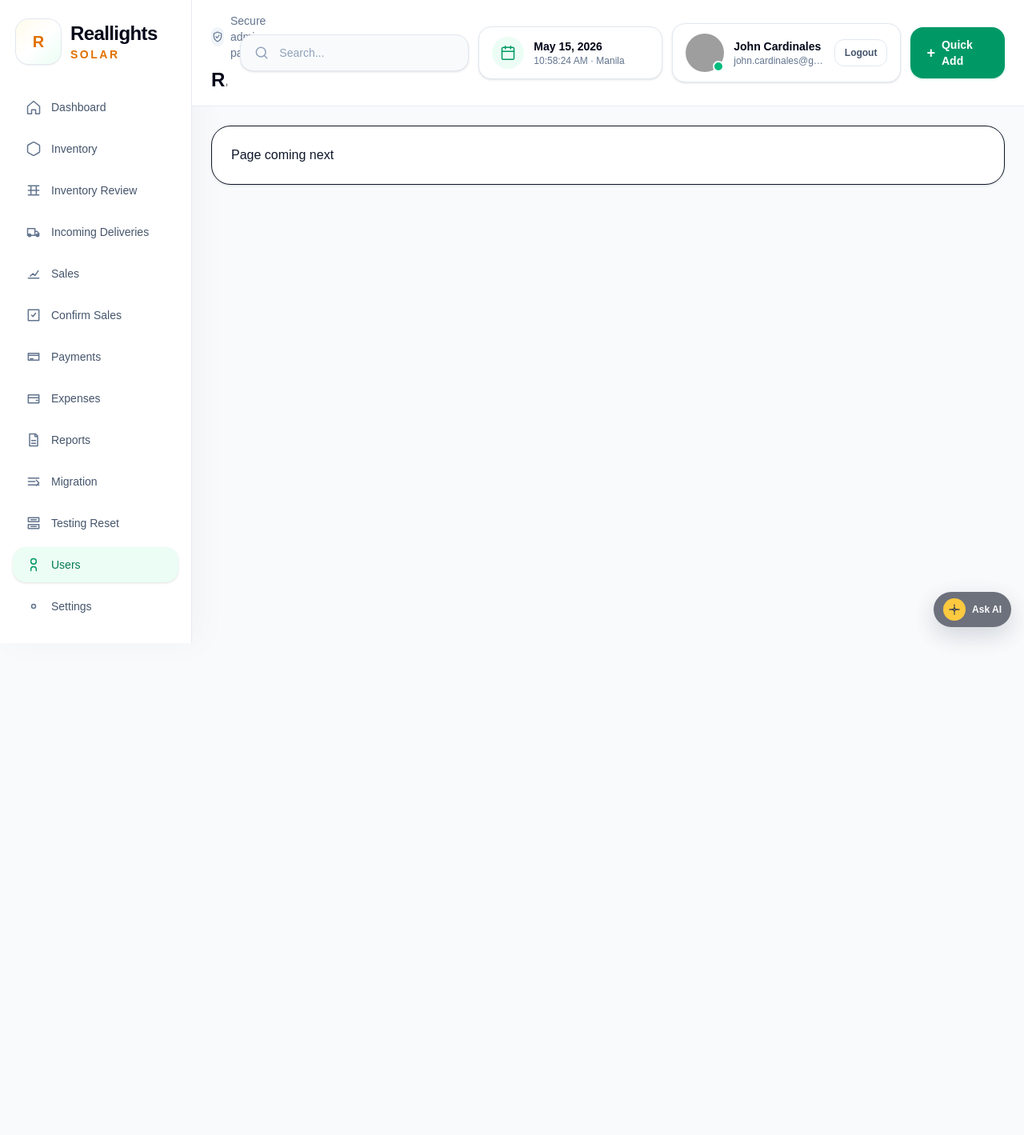
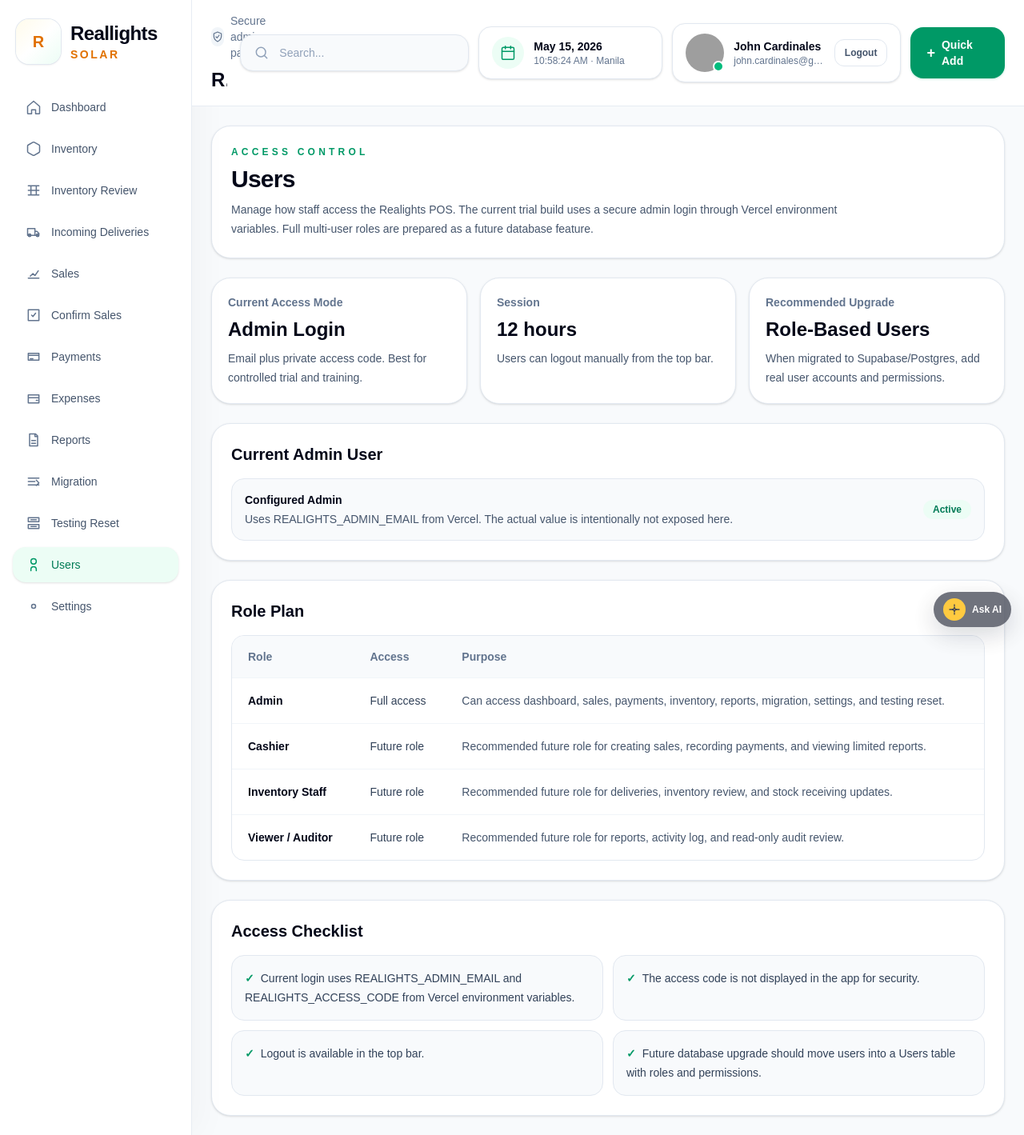
Before and after one commit to johncardinales-cpu/realight-dashboard, a Next.js app: page /users in a window 1280 px wide. Shown: the whole page at 80% size. Before the commit the page ends 804 px from the top, so only its background shows below. Built offline with nearby package versions, Linux system fonts and the light colour scheme; grey boxes are pictures that could not be loaded.

Commit message:
Add working users access page

```diff
--- a/app/users/page.tsx
+++ b/app/users/page.tsx
@@ -1,3 +1,109 @@
-export default function Page() {
-  return <div className="rounded-3xl border bg-white p-6 shadow-sm">Page coming next</div>;
+const roles = [
+  {
+    role: "Admin",
+    access: "Full access",
+    description: "Can access dashboard, sales, payments, inventory, reports, migration, settings, and testing reset.",
+  },
+  {
+    role: "Cashier",
+    access: "Future role",
+    description: "Recommended future role for creating sales, recording payments, and viewing limited reports.",
+  },
+  {
+    role: "Inventory Staff",
+    access: "Future role",
+    description: "Recommended future role for deliveries, inventory review, and stock receiving updates.",
+  },
+  {
+    role: "Viewer / Auditor",
+    access: "Future role",
+    description: "Recommended future role for reports, activity log, and read-only audit review.",
+  },
+];
+
+const checklist = [
+  "Current login uses REALIGHTS_ADMIN_EMAIL and REALIGHTS_ACCESS_CODE from Vercel environment variables.",
+  "The access code is not displayed in the app for security.",
+  "Logout is available in the top bar.",
+  "Future database upgrade should move users into a Users table with roles and permissions.",
+];
+
+export default function UsersPage() {
+  return (
+    <section className="space-y-6">
+      <div className="rounded-3xl border border-slate-200 bg-white p-6 shadow-sm">
+        <p className="text-xs font-bold uppercase tracking-[0.35em] text-emerald-600">Access Control</p>
+        <h1 className="mt-2 text-3xl font-bold tracking-tight text-slate-950">Users</h1>
+        <p className="mt-2 max-w-3xl text-sm leading-6 text-slate-600">
+          Manage how staff access the Realights POS. The current trial build uses a secure admin login through Vercel environment variables. Full multi-user roles are prepared as a future database feature.
+        </p>
+      </div>
+
+      <div className="grid grid-cols-1 gap-4 lg:grid-cols-3">
+        <div className="rounded-3xl border border-slate-200 bg-white p-5 shadow-sm">
+          <p className="text-sm font-semibold text-slate-500">Current Access Mode</p>
+          <p className="mt-2 text-2xl font-bold text-slate-950">Admin Login</p>
+          <p className="mt-2 text-sm leading-6 text-slate-600">Email plus private access code. Best for controlled trial and training.</p>
+        </div>
+        <div className="rounded-3xl border border-slate-200 bg-white p-5 shadow-sm">
+          <p className="text-sm font-semibold text-slate-500">Session</p>
+          <p className="mt-2 text-2xl font-bold text-slate-950">12 hours</p>
+          <p className="mt-2 text-sm leading-6 text-slate-600">Users can logout manually from the top bar.</p>
+        </div>
+        <div className="rounded-3xl border border-slate-200 bg-white p-5 shadow-sm">
+          <p className="text-sm font-semibold text-slate-500">Recommended Upgrade</p>
+          <p className="mt-2 text-2xl font-bold text-slate-950">Role-Based Users</p>
+          <p className="mt-2 text-sm leading-6 text-slate-600">When migrated to Supabase/Postgres, add real user accounts and permissions.</p>
+        </div>
+      </div>
+
+      <div className="rounded-3xl border border-slate-200 bg-white p-6 shadow-sm">
+        <h2 className="text-xl font-bold text-slate-950">Current Admin User</h2>
+        <div className="mt-4 rounded-2xl border border-slate-200 bg-slate-50 p-4">
+          <div className="flex flex-col gap-3 md:flex-row md:items-center md:justify-between">
+            <div>
+              <p className="text-sm font-bold text-slate-950">Configured Admin</p>
+              <p className="mt-1 text-sm text-slate-600">Uses REALIGHTS_ADMIN_EMAIL from Vercel. The actual value is intentionally not exposed here.</p>
+            </div>
+            <span className="w-fit rounded-full bg-emerald-50 px-3 py-1 text-xs font-bold text-emerald-700">Active</span>
+          </div>
+        </div>
+      </div>
+
+      <div className="rounded-3xl border border-slate-200 bg-white p-6 shadow-sm">
+        <h2 className="text-xl font-bold text-slate-950">Role Plan</h2>
+        <div className="mt-4 overflow-x-auto rounded-2xl border border-slate-200">
+          <table className="min-w-full text-left text-sm">
+            <thead className="bg-slate-50 text-slate-500">
+              <tr>
+                <th className="px-5 py-4 font-semibold">Role</th>
+                <th className="px-5 py-4 font-semibold">Access</th>
+                <th className="px-5 py-4 font-semibold">Purpose</th>
+              </tr>
+            </thead>
+            <tbody>
+              {roles.map((item) => (
+                <tr key={item.role} className="border-t border-slate-100">
+                  <td className="px-5 py-4 font-bold text-slate-950">{item.role}</td>
+                  <td className="px-5 py-4 text-slate-700">{item.access}</td>
+                  <td className="px-5 py-4 leading-6 text-slate-600">{item.description}</td>
+                </tr>
+              ))}
+            </tbody>
+          </table>
+        </div>
+      </div>
+
+      <div className="rounded-3xl border border-slate-200 bg-white p-6 shadow-sm">
+        <h2 className="text-xl font-bold text-slate-950">Access Checklist</h2>
+        <div className="mt-4 grid gap-3 md:grid-cols-2">
+          {checklist.map((item) => (
+            <div key={item} className="rounded-2xl border border-slate-200 bg-slate-50 p-4 text-sm leading-6 text-slate-700">
+              <span className="mr-2 font-bold text-emerald-600">✓</span>{item}
+            </div>
+          ))}
+        </div>
+      </div>
+    </section>
+  );
 }
```
